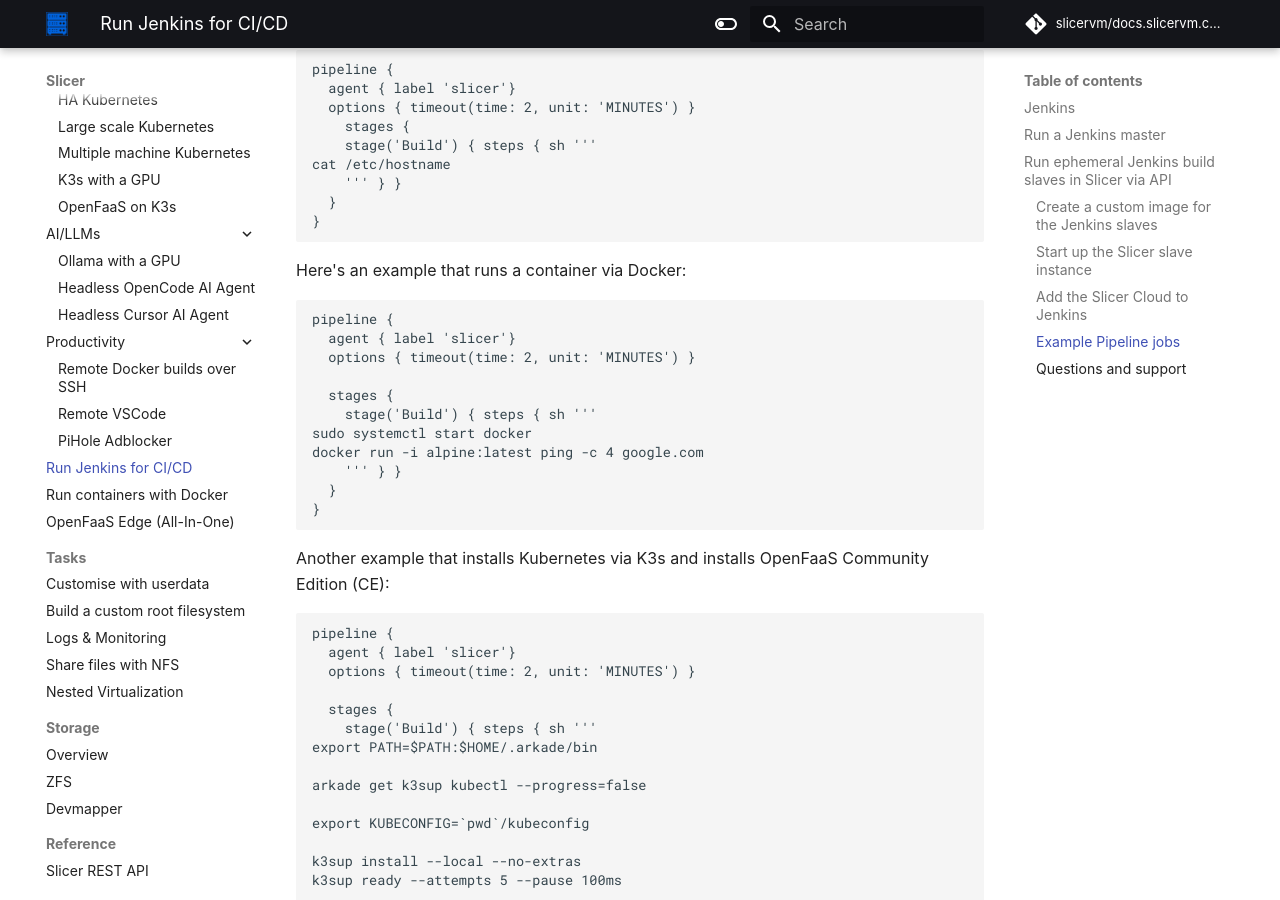
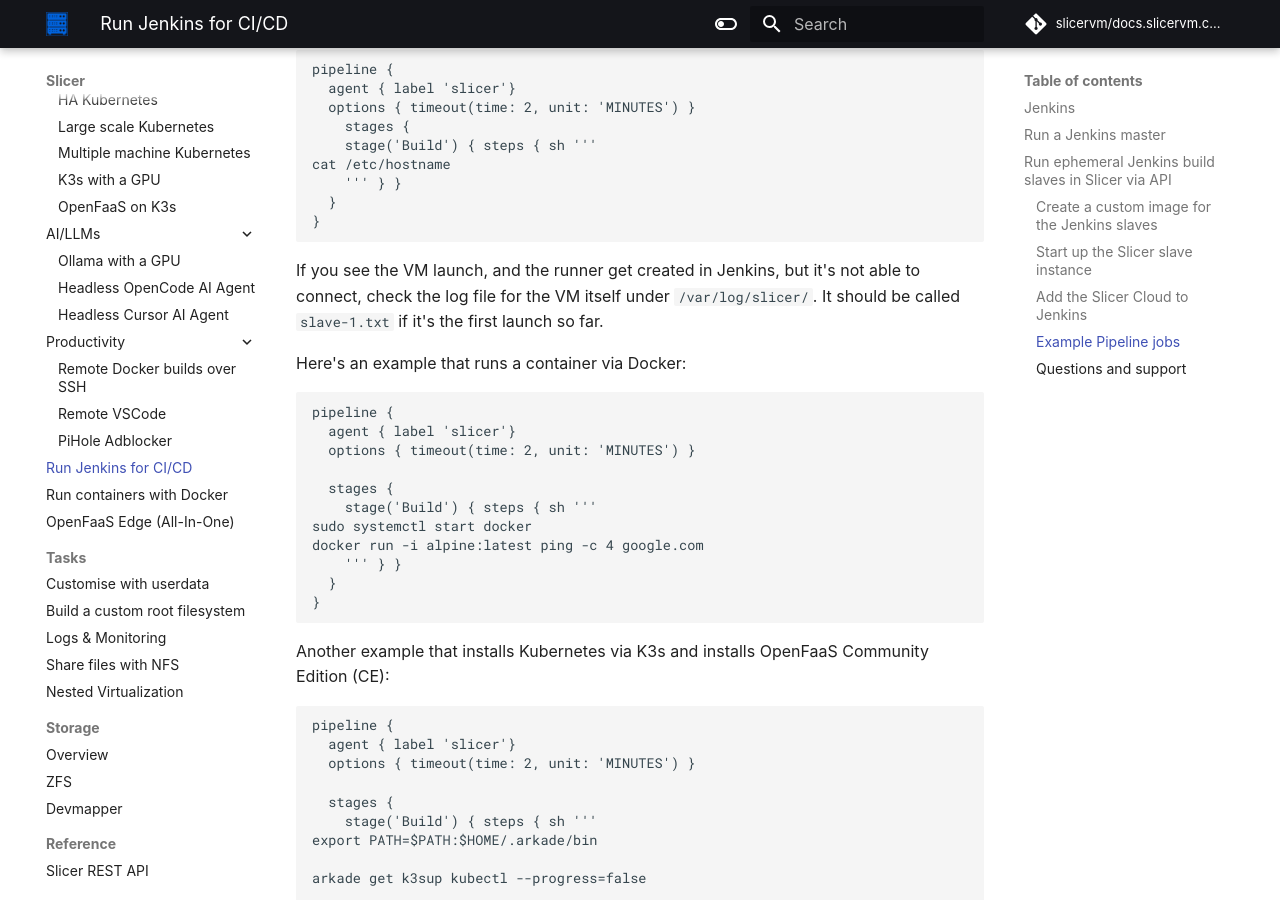
Before and after one commit to slicervm/docs.slicervm.com, an MkDocs documentation site: the page built from docs/examples/jenkins.md, in a window 1280 px wide and 900 px high, scrolled down 8043 px. Built offline with MkDocs 1.6.1 and Material for MkDocs 9.7.7, drawn with Linux system fonts in a browser that asks for light colours; some web fonts are replaced; comment, search, counter and statistics services are not loaded.

Commit message:
Note on troubleshooting
Signed-off-by: Alex Ellis (OpenFaaS Ltd) <alexellis2@gmail.com>

````diff
--- a/docs/examples/jenkins.md
+++ b/docs/examples/jenkins.md
@@ -374,6 +374,8 @@
 }
 ```
 
+If you see the VM launch, and the runner get created in Jenkins, but it's not able to connect, check the log file for the VM itself under `/var/log/slicer/`. It should be called `slave-1.txt` if it's the first launch so far.
+
 Here's an example that runs a container via Docker:
 
 ```
````
